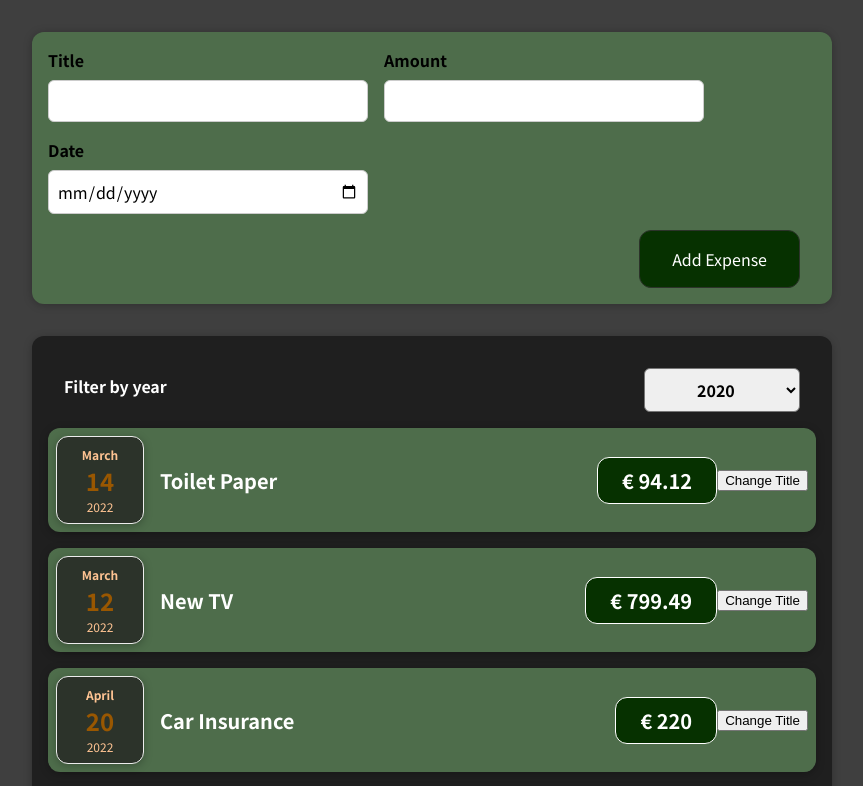
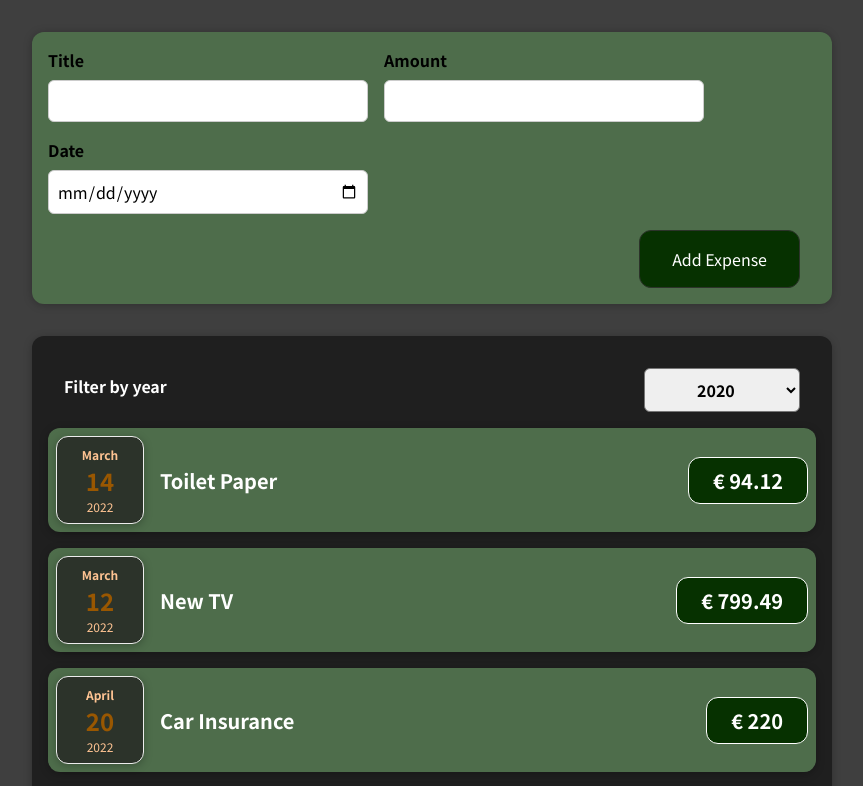
Before and after one commit to ddeveloper72/react-complete-guide, a React (Create React App) app: page / in a window 1280 px wide. Shown: the top 786 px of the page, without its empty margins (208-1071 px from the left). Built offline with nearby package versions, Linux system fonts and the light colour scheme.

Commit message:
remove chage title button

```diff
--- a/src/components/Expenses/ExpenseItem.js
+++ b/src/components/Expenses/ExpenseItem.js
@@ -1,20 +1,10 @@
-import React, {useState} from 'react';
+import React from 'react';
 import './ExpenseItem.css';
 import ExpenseDate from './ExpenseDate';
 import Card from '../UI/Card';
 
 const ExpenseItem = (props) => {
 
-    // add react hook, with an array of current value and function for changed value
-    const [title, setTitle] = useState(props.title);
-
-    // let title = props.title;
-    // the click handler evaluated the click only once the DOM has loaded.
-    const clickHandler = () => {
-        // call SetTitle to reevaluate ExpenseItem, using the newly defined value
-        // for the initial state value
-        setTitle('Updated');
-    };
 
     return (
         // root element has to be 1 element, nesting all other elements
@@ -23,10 +13,9 @@ const ExpenseItem = (props) => {
         <Card className='expense-item'>
             <ExpenseDate date={props.date} />
             <div className='expense-item__description'>
-                <h2>{title}</h2>
+                <h2>{props.title}</h2>
                 <div className='expense-item__price'>€ {props.amount}</div>
             </div>
-            <button onClick={clickHandler}>Change Title</button>
         </Card>
     );
 }
```
